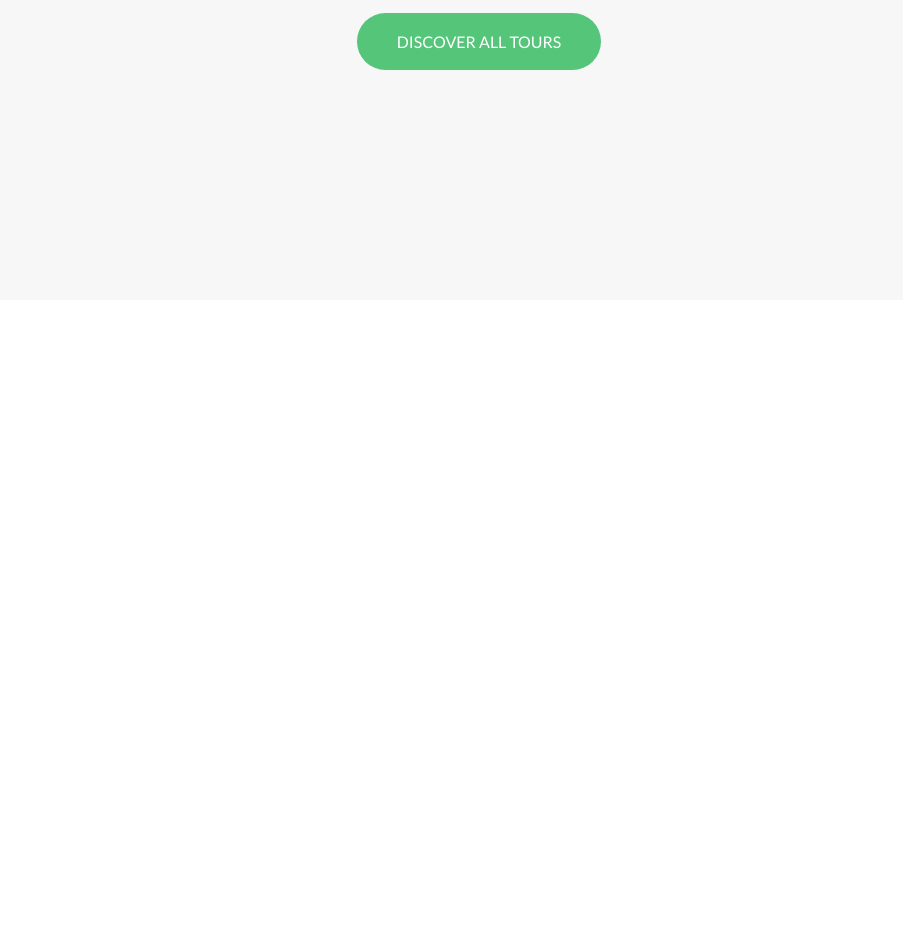
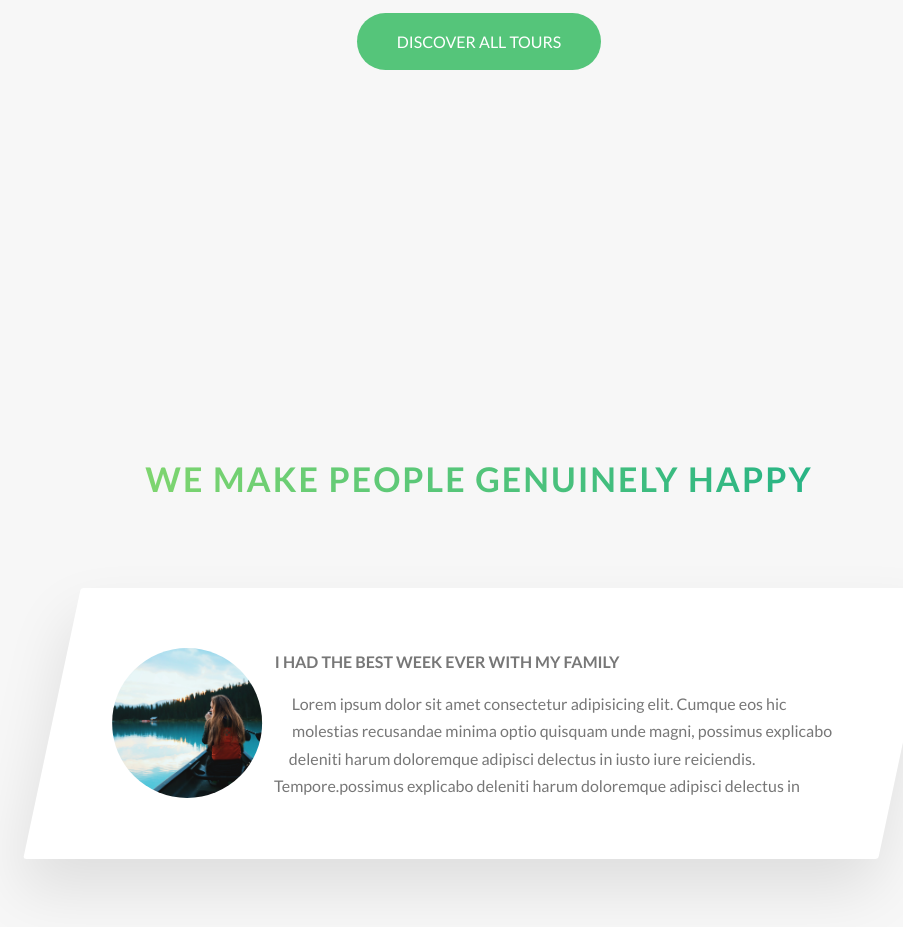
Before and after one commit to BraisC/Natours, a website: page index.html in a window 1280 px wide. Shown: the part 3078-4005 px from the top of the page, without its empty margins (161-1064 px from the left). Before the commit the page ends 3378 px from the top, so only its background shows below. Drawn offline with Linux system fonts and the light colour scheme.

Commit message:
Stories section part 1

```diff
--- a/index.html
+++ b/index.html
@@ -181,7 +181,7 @@
                         <div class="card__side card__side--front">
                             <div class="card__picture card__picture--3"></div>
                             <h4 class="card__heading">
-                                <span class="card__heading-span card__heading-span--3">The sea explorer</span>
+                                <span class="card__heading-span card__heading-span--3">The snow adventurer</span>
                             </h4>
                             <div class="card__details">
                                 <ul>
@@ -209,11 +209,29 @@
                     </div>
                 </div>
             </div>
-
             <div class="u-center-text u-margin-bottom-big u-margin-top">
                 <a href="" class="btn btn--green">Discover all tours</a>
             </div>
+        </section>
+        <section class="section-stories">
+            <div class="u-center-text u-margin-bottom-big">
+                <!--utility class -->
+                <h2 class="heading-secondary">
+                    We make people genuinely happy
+                </h2>
+            </div>
 
+            <div class="row">
+                <div class="story">
+                    <figure class="story__shape">
+                        <img src="img/nat-8.jpg" alt="Person on a tour" class="story__img">
+                    </figure>
+                    <div class="story__text">
+                        <h3 class="heading-tertiary u-margin-bottom-small">I had the best week ever with my family</h3>
+                        <p>Lorem ipsum dolor sit amet consectetur adipisicing elit. Cumque eos hic molestias recusandae minima optio quisquam unde magni, possimus explicabo deleniti harum doloremque adipisci delectus in iusto iure reiciendis. Tempore.possimus explicabo deleniti harum doloremque adipisci delectus in</p>
+                    </div>
+                </div>
+            </div>
         </section>
     </main>
     <!-- <section class="grid-test">
--- /dev/null
+++ b/sass/components/_story.scss
@@ -0,0 +1,30 @@
+.story{
+    width: 75%;
+    margin: 0 auto;
+    box-shadow: 0 3rem 6rem rgba($color-black, .1);
+    background-color: $color-white;
+    border-radius: 3px;
+    padding: 6rem;
+    padding-left: 9rem;
+    font-size: $default-font-size;
+    transform: skewX(-12deg);
+
+    &__shape{
+        width: 15rem;
+        height: 15rem;
+        float: left;
+        -webkit-shape-outside: circle(50% at 50% 50%);
+        shape-outside: circle(50% at 50% 50%);
+        -webkit-clip-path: circle(50% at 50% 50%);
+        clip-path: circle(50% at 50% 50%);
+        transform: translateX(-3rem) skewX(12deg);
+    }
+
+    &__img{
+        height: 100%;
+    }
+
+    &__text{
+        transform: skewX(12deg);
+    }
+}
--- a/sass/main.scss
+++ b/sass/main.scss
@@ -11,6 +11,7 @@
 @import "components/composition";
 @import "components/feature-box";
 @import "components/card";
+@import "components/story";
 
 @import "layout/header";
 @import "layout/grid";
--- a/sass/pages/_home.scss
+++ b/sass/pages/_home.scss
@@ -24,3 +24,8 @@
     padding: 25rem 0 15rem 0;
     margin-top: -10rem;
 }
+
+.section-stories{
+    padding: 15rem 0;
+    background-color: $color-grey-light-1;
+}
```
Also changed, not shown: css/style.css.
